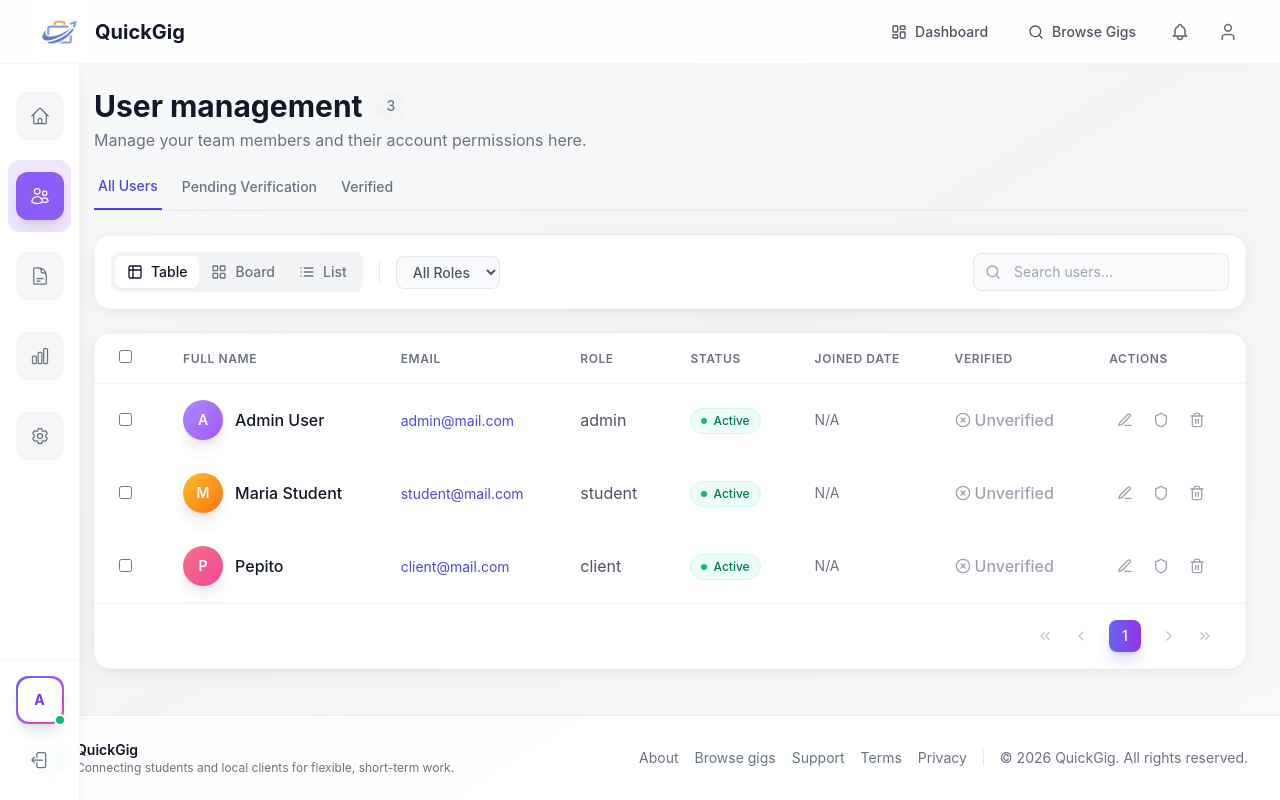
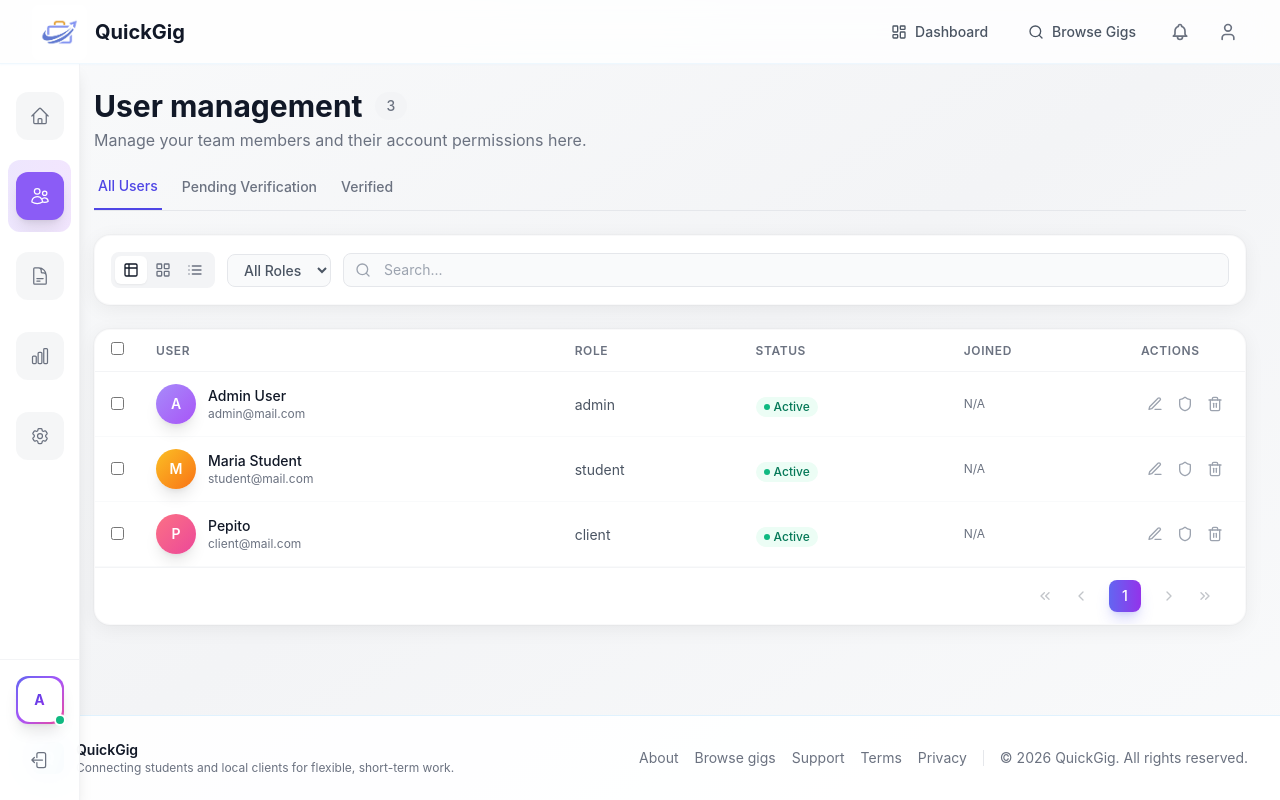
Before and after one commit to Style98k/Capstone, a React (Vite) app in the folder frontend/: page /admin/users in a window 1280 px wide. Built offline with nearby package versions, Linux system fonts and the light colour scheme.

Commit message:
user management & reports

```diff
--- a/frontend/src/pages/admin/ManageUsers.jsx
+++ b/frontend/src/pages/admin/ManageUsers.jsx
@@ -390,13 +390,13 @@ export default function ManageUsers() {
         className="flex items-start justify-between"
       >
         <div>
-          <div className="flex items-center gap-3">
-            <h1 className="text-3xl font-bold text-gray-900">User management</h1>
-            <span className="px-3 py-1 text-sm font-medium text-gray-500 bg-gray-100 rounded-full">
+          <div className="flex items-center gap-2 sm:gap-3 flex-wrap">
+            <h1 className="text-2xl sm:text-3xl font-bold text-gray-900">User management</h1>
+            <span className="px-2 sm:px-3 py-1 text-xs sm:text-sm font-medium text-gray-500 bg-gray-100 rounded-full">
               {filteredUsers.length}
             </span>
           </div>
-          <p className="text-gray-500 mt-1">
+          <p className="text-gray-500 mt-1 text-sm sm:text-base">
             Manage your team members and their account permissions here.
           </p>
         </div>
@@ -439,56 +439,49 @@ export default function ManageUsers() {
       </div>
 
       {/* Toolbar */}
-      <Card padding="p-4" delay={1}>
-        <div className="flex flex-col lg:flex-row lg:items-center justify-between gap-4">
-          {/* Left side - View toggles & Filters */}
-          <div className="flex items-center gap-4">
+      <Card padding="p-3 sm:p-4" delay={1}>
+        <div className="flex flex-col gap-3">
+          {/* Top row - View toggles, Filter, Search */}
+          <div className="flex flex-wrap items-center gap-2 sm:gap-3">
             {/* View Mode Toggles */}
             <div className="flex items-center bg-gray-100 rounded-lg p-1">
               <button
                 onClick={() => setViewMode('table')}
-                className={`flex items-center gap-2 px-2 sm:px-3 py-1.5 rounded-md text-sm font-medium transition-all duration-200
+                className={`flex items-center gap-1 px-2 py-1.5 rounded-md text-sm font-medium transition-all duration-200
                   ${viewMode === 'table'
                     ? 'bg-white text-gray-900 shadow-sm'
                     : 'text-gray-500 hover:text-gray-700'}`}
               >
                 <Table2 className="w-4 h-4" />
-                <span className="hidden sm:inline">Table</span>
               </button>
               <button
                 onClick={() => setViewMode('grid')}
-                className={`flex items-center gap-2 px-2 sm:px-3 py-1.5 rounded-md text-sm font-medium transition-all duration-200
+                className={`flex items-center gap-1 px-2 py-1.5 rounded-md text-sm font-medium transition-all duration-200
                   ${viewMode === 'grid'
                     ? 'bg-white text-gray-900 shadow-sm'
                     : 'text-gray-500 hover:text-gray-700'}`}
               >
                 <LayoutGrid className="w-4 h-4" />
-                <span className="hidden sm:inline">Board</span>
               </button>
               <button
                 onClick={() => setViewMode('list')}
-                className={`flex items-center gap-2 px-2 sm:px-3 py-1.5 rounded-md text-sm font-medium transition-all duration-200
+                className={`flex items-center gap-1 px-2 py-1.5 rounded-md text-sm font-medium transition-all duration-200
                   ${viewMode === 'list'
                     ? 'bg-white text-gray-900 shadow-sm'
                     : 'text-gray-500 hover:text-gray-700'}`}
               >
                 <List className="w-4 h-4" />
-                <span className="hidden sm:inline">List</span>
               </button>
             </div>
 
-            {/* Divider */}
-            <div className="hidden sm:block h-6 w-px bg-gray-200" />
-
             {/* Role Filter */}
-            <div className="flex items-center gap-2">
             <select
               value={roleFilter}
               onChange={(e) => {
                 setRoleFilter(e.target.value)
                 setCurrentPage(1)
               }}
-                className="px-3 py-1.5 text-sm font-medium text-gray-600 bg-gray-50 border border-gray-200
+              className="px-2 sm:px-3 py-1.5 text-sm font-medium text-gray-600 bg-gray-50 border border-gray-200
                 rounded-lg hover:bg-gray-100 transition-colors cursor-pointer focus:outline-none focus:ring-2 focus:ring-indigo-500"
             >
               <option value="all">All Roles</option>
@@ -496,25 +489,21 @@ export default function ManageUsers() {
                 <option key={role} value={role}>{role}</option>
               ))}
             </select>
-            </div>
-          </div>
 
-          {/* Right side - Search & Actions */}
-          <div className="flex items-center gap-3 w-full lg:w-auto">
-            {/* Search */}
-            <div className="relative flex-1 lg:flex-none">
+            {/* Search - Grows to fill remaining space */}
+            <div className="relative flex-1 min-w-[150px]">
               <Search className="absolute left-3 top-1/2 -translate-y-1/2 w-4 h-4 text-gray-400" />
               <input
                 type="text"
                 name="search"
                 id="search-users"
-                placeholder="Search users..."
+                placeholder="Search..."
                 value={filter}
                 onChange={(e) => {
                   setFilter(e.target.value)
                   setCurrentPage(1)
                 }}
-                className="pl-10 pr-4 py-2 w-full lg:w-64 text-sm bg-gray-50 border border-gray-200 rounded-lg
+                className="pl-10 pr-3 py-1.5 w-full text-sm bg-gray-50 border border-gray-200 rounded-lg
                   focus:outline-none focus:ring-2 focus:ring-indigo-500 focus:border-transparent
                   transition-all duration-200 placeholder:text-gray-400"
               />
@@ -536,10 +525,10 @@ export default function ManageUsers() {
           >
             <Card padding="p-0" delay={2}>
               <div className="overflow-x-auto">
-                <table className="w-full min-w-[600px]">
+                <table className="w-full min-w-[500px]">
                   <thead>
                     <tr className="border-b border-gray-100">
-                      <th className="text-left py-4 px-4 sm:px-6 text-xs font-semibold text-gray-500 uppercase tracking-wider">
+                      <th className="text-left py-3 px-3 sm:px-4 text-xs font-semibold text-gray-500 uppercase tracking-wider w-10">
                         <input
                           type="checkbox"
                           name="selectAll"
@@ -547,25 +536,19 @@ export default function ManageUsers() {
                           className="rounded border-gray-300 text-indigo-600 focus:ring-indigo-500"
                         />
                       </th>
-                      <th className="text-left py-4 px-4 sm:px-6 text-xs font-semibold text-gray-500 uppercase tracking-wider">
-                        Full name
+                      <th className="text-left py-3 px-3 sm:px-4 text-xs font-semibold text-gray-500 uppercase tracking-wider">
+                        User
                       </th>
-                      <th className="text-left py-4 px-4 sm:px-6 text-xs font-semibold text-gray-500 uppercase tracking-wider">
-                        Email
-                      </th>
-                      <th className="hidden md:table-cell text-left py-4 px-4 sm:px-6 text-xs font-semibold text-gray-500 uppercase tracking-wider">
+                      <th className="hidden sm:table-cell text-left py-3 px-3 sm:px-4 text-xs font-semibold text-gray-500 uppercase tracking-wider">
                         Role
                       </th>
-                      <th className="text-left py-4 px-4 sm:px-6 text-xs font-semibold text-gray-500 uppercase tracking-wider">
+                      <th className="text-left py-3 px-3 sm:px-4 text-xs font-semibold text-gray-500 uppercase tracking-wider">
                         Status
                       </th>
-                      <th className="hidden lg:table-cell text-left py-4 px-4 sm:px-6 text-xs font-semibold text-gray-500 uppercase tracking-wider">
-                        Joined date
+                      <th className="hidden lg:table-cell text-left py-3 px-3 sm:px-4 text-xs font-semibold text-gray-500 uppercase tracking-wider">
+                        Joined
                       </th>
-                      <th className="hidden md:table-cell text-left py-4 px-4 sm:px-6 text-xs font-semibold text-gray-500 uppercase tracking-wider">
-                        Verified
-                      </th>
-                      <th className="text-left py-4 px-4 sm:px-6 text-xs font-semibold text-gray-500 uppercase tracking-wider">
+                      <th className="text-left py-3 px-3 sm:px-4 text-xs font-semibold text-gray-500 uppercase tracking-wider w-28">
                         Actions
                       </th>
                     </tr>
@@ -580,7 +563,7 @@ export default function ManageUsers() {
                         className="border-b border-gray-50 hover:bg-gradient-to-r hover:from-gray-50/50 hover:to-transparent
                           transition-colors duration-200 group"
                       >
-                        <td className="py-4 px-4 sm:px-6">
+                        <td className="py-3 px-3 sm:px-4">
                           <input
                             type="checkbox"
                             name={`selectUser-${user.id}`}
@@ -588,49 +571,47 @@ export default function ManageUsers() {
                             className="rounded border-gray-300 text-indigo-600 focus:ring-indigo-500"
                           />
                         </td>
-                        <td className="py-4 px-4 sm:px-6">
-                          <div className="flex items-center gap-3">
+                        <td className="py-3 px-3 sm:px-4">
+                          <div className="flex items-center gap-2 sm:gap-3">
                             {user.profilePhoto ? (
                               <img
                                 src={user.profilePhoto}
                                 alt={user.name}
-                                className="w-10 h-10 rounded-full object-cover shadow-lg
+                                className="w-8 h-8 sm:w-10 sm:h-10 rounded-full object-cover shadow-lg flex-shrink-0
                                   group-hover:scale-110 transition-transform duration-200"
                               />
                             ) : (
-                              <div className={`w-10 h-10 rounded-full bg-gradient-to-br ${getAvatarColor(user.name)}
-                                flex items-center justify-center text-white font-semibold text-sm shadow-lg
+                              <div className={`w-8 h-8 sm:w-10 sm:h-10 rounded-full bg-gradient-to-br ${getAvatarColor(user.name)}
+                                flex items-center justify-center text-white font-semibold text-xs sm:text-sm shadow-lg flex-shrink-0
                                 group-hover:scale-110 transition-transform duration-200`}>
                                 {user.name.charAt(0).toUpperCase()}
                               </div>
                             )}
-                            <span className="font-medium text-gray-900">{user.name}</span>
+                            <div className="min-w-0">
+                              <p className="font-medium text-gray-900 text-sm truncate">{user.name}</p>
+                              <p className="text-xs text-gray-500 truncate max-w-[120px] sm:max-w-[180px]">{user.email}</p>
+                            </div>
                           </div>
                         </td>
-                        <td className="py-4 px-4 sm:px-6">
-                          <a href={`mailto:${user.email}`} className="text-indigo-600 hover:text-indigo-800 hover:underline transition-colors text-sm break-all">
-                            {user.email}
-                          </a>
+                        <td className="hidden sm:table-cell py-3 px-3 sm:px-4">
+                          <span className="text-gray-600 text-sm">{user.role || 'N/A'}</span>
                         </td>
-                        <td className="hidden md:table-cell py-4 px-4 sm:px-6">
-                          <span className="text-gray-600">{user.role || 'N/A'}</span>
-                        </td>
-                        <td className="py-4 px-4 sm:px-6">
+                        <td className="py-3 px-3 sm:px-4">
                           {user.suspended ? (
-                            <span className="inline-flex items-center gap-1.5 px-2.5 py-1 text-xs font-medium
-                              bg-red-50 text-red-700 rounded-full border border-red-100">
+                            <span className="inline-flex items-center gap-1 px-2 py-0.5 text-xs font-medium
+                              bg-red-50 text-red-700 rounded-full">
                               <span className="w-1.5 h-1.5 rounded-full bg-red-500" />
-                              Suspended
+                              <span className="hidden sm:inline">Suspended</span>
                             </span>
                           ) : (
-                            <span className="inline-flex items-center gap-1.5 px-2.5 py-1 text-xs font-medium
-                              bg-emerald-50 text-emerald-700 rounded-full border border-emerald-100">
+                            <span className="inline-flex items-center gap-1 px-2 py-0.5 text-xs font-medium
+                              bg-emerald-50 text-emerald-700 rounded-full">
                               <span className="w-1.5 h-1.5 rounded-full bg-emerald-500" />
-                              Active
+                              <span className="hidden sm:inline">Active</span>
                             </span>
                           )}
                         </td>
-                        <td className="hidden lg:table-cell py-4 px-4 sm:px-6 text-gray-500 text-sm">
+                        <td className="hidden lg:table-cell py-3 px-3 sm:px-4 text-gray-500 text-xs">
                           {user.createdAt
                             ? new Date(user.createdAt).toLocaleDateString('en-US', {
                               day: '2-digit',
@@ -640,35 +621,14 @@ export default function ManageUsers() {
                             : 'N/A'
                           }
                         </td>
-                        <td className="hidden md:table-cell py-4 px-4 sm:px-6">
-                          {user.verificationStatus === 'pending' ? (
-                            <span className="px-2 py-1 bg-amber-100 text-amber-700 rounded-full text-xs font-medium inline-flex items-center gap-1">
-                              <span className="w-1.5 h-1.5 rounded-full bg-amber-500 animate-pulse"></span>
-                              Pending Review
-                            </span>
-                          ) : user.verified ? (
-                            <span className="text-emerald-600 font-medium flex items-center gap-1">
-                              <CheckCircle2 className="w-4 h-4" />
-                              Verified
-                            </span>
-                          ) : (
-                            <button
-                              onClick={() => handleVerify(user.id)}
-                              className="text-gray-400 font-medium flex items-center gap-1 hover:text-gray-600 transition-colors"
-                            >
-                              <XCircle className="w-4 h-4" />
-                              Unverified
-                            </button>
-                          )}
-                        </td>
-                        <td className="py-4 px-4 sm:px-6">
-                          <div className="flex items-center gap-1">
+                        <td className="py-3 px-3 sm:px-4">
+                          <div className="flex items-center gap-0.5">
                             {user.verificationStatus === 'pending' && (
                               <motion.button
                                 whileHover={{ scale: 1.1 }}
                                 whileTap={{ scale: 0.95 }}
                                 onClick={() => handleOpenVerify(user)}
-                                className="p-2 text-blue-600 hover:bg-blue-50 rounded-lg transition-colors"
+                                className="p-1.5 text-blue-600 hover:bg-blue-50 rounded-lg transition-colors"
                                 title="Review Verification"
                               >
                                 <Eye className="w-4 h-4" />
@@ -677,7 +637,7 @@ export default function ManageUsers() {
                             <motion.button
                               whileHover={{ scale: 1.1 }}
                               whileTap={{ scale: 0.95 }}
-                              className="p-2 text-gray-400 hover:text-indigo-600 hover:bg-indigo-50 rounded-lg transition-colors"
+                              className="p-1.5 text-gray-400 hover:text-indigo-600 hover:bg-indigo-50 rounded-lg transition-colors"
                               title="Edit user"
                             >
                               <Edit3 className="w-4 h-4" />
@@ -686,7 +646,7 @@ export default function ManageUsers() {
                               whileHover={{ scale: 1.1 }}
                               whileTap={{ scale: 0.95 }}
                               onClick={() => handleSuspend(user.id)}
-                              className="p-2 text-gray-400 hover:text-amber-600 hover:bg-amber-50 rounded-lg transition-colors"
+                              className="p-1.5 text-gray-400 hover:text-amber-600 hover:bg-amber-50 rounded-lg transition-colors"
                               title={user.suspended ? "Unsuspend user" : "Suspend user"}
                             >
                               <Shield className="w-4 h-4" />
@@ -695,7 +655,7 @@ export default function ManageUsers() {
                               whileHover={{ scale: 1.1 }}
                               whileTap={{ scale: 0.95 }}
                               onClick={() => handleDelete(user.id)}
-                              className="p-2 text-gray-400 hover:text-red-600 hover:bg-red-50 rounded-lg transition-colors"
+                              className="p-1.5 text-gray-400 hover:text-red-600 hover:bg-red-50 rounded-lg transition-colors"
                               title="Delete user"
                             >
                               <Trash2 className="w-4 h-4" />
@@ -709,7 +669,7 @@ export default function ManageUsers() {
               </div>
 
               {/* Pagination for Table */}
-              <div className="flex items-center justify-end px-6 py-4 border-t border-gray-100">
+              <div className="flex items-center justify-center sm:justify-end px-3 sm:px-6 py-3 border-t border-gray-100">
 
                 <div className="flex items-center gap-1">
                   <motion.button
```
Also changed, not shown: frontend/src/pages/admin/Reports.jsx (+6 -6 lines). Lines whose indentation alone changed are shown as unchanged.
